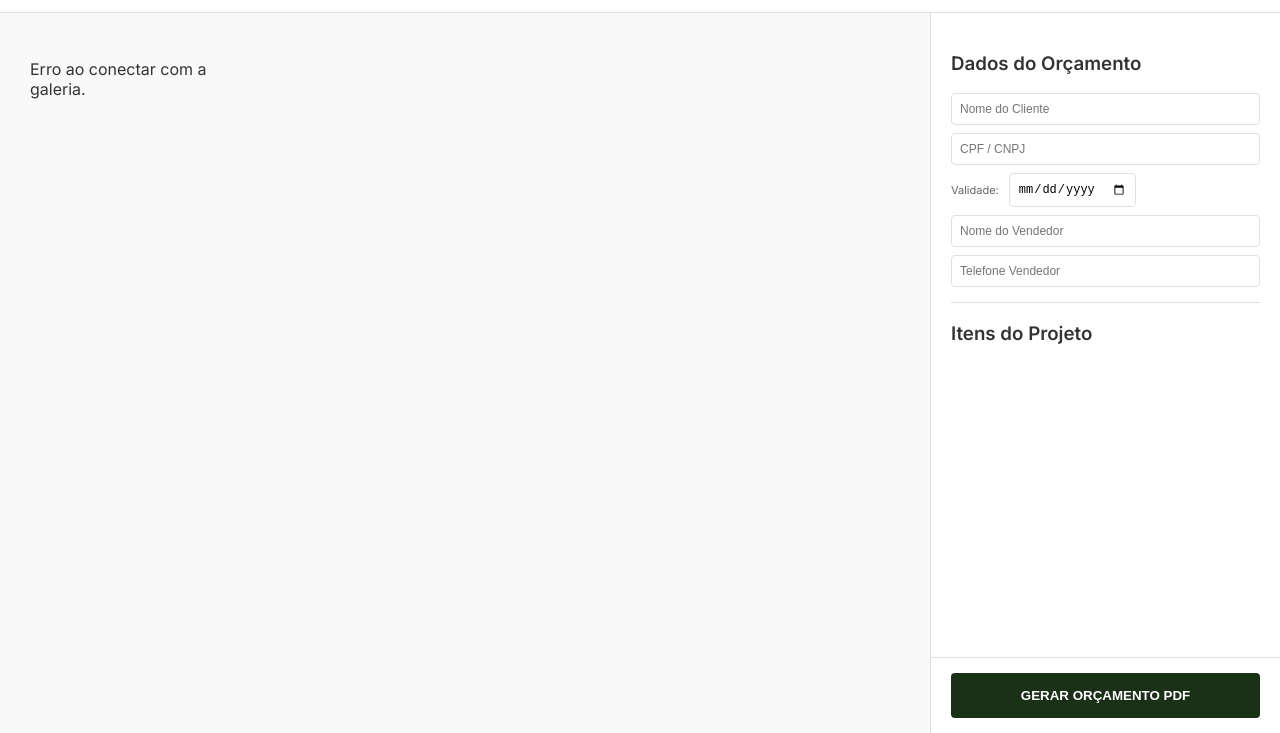
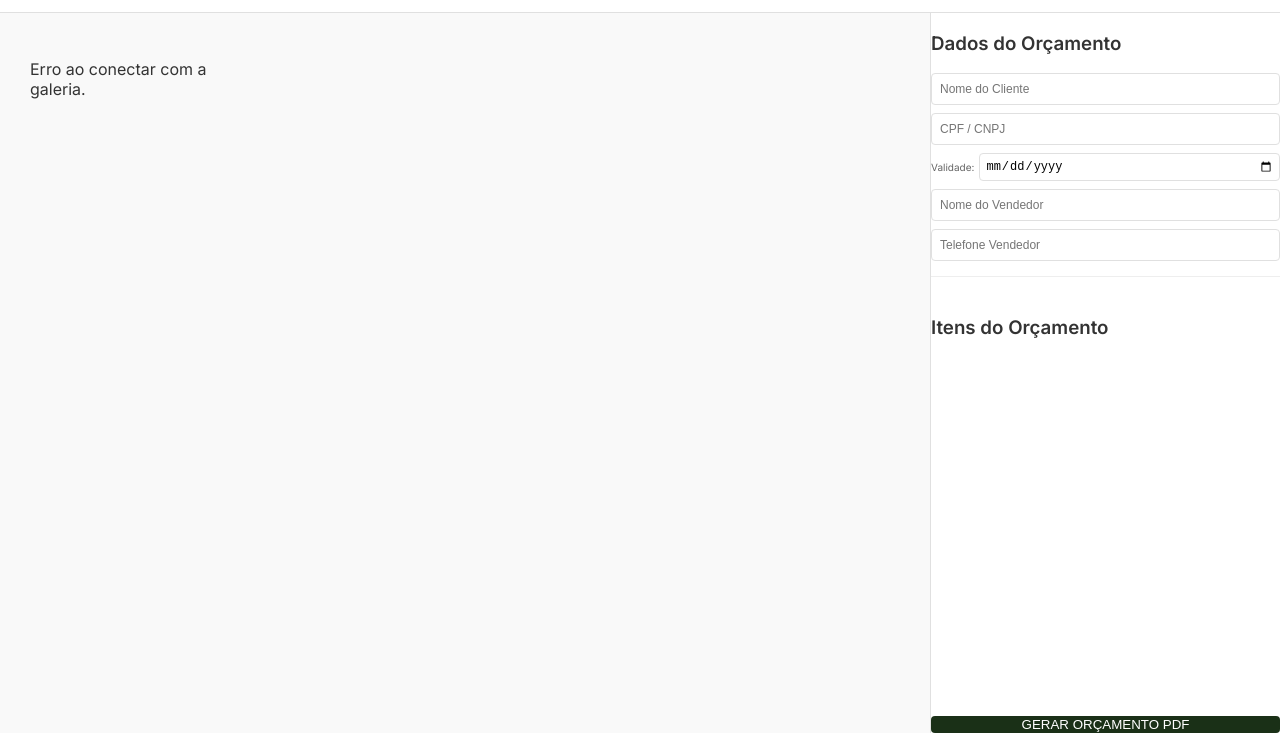
Before and after one commit to jeanmelosonoshow/orcamento-terrazi, a website: page public/index.html in a window 1280 px wide. Shown: the part 67-800 px from the top of the page. Drawn offline with Linux system fonts and the light colour scheme; no server answers.

Commit message:
Update index.html

```diff
--- a/public/index.html
+++ b/public/index.html
@@ -25,25 +25,24 @@
         </section>
 
         <aside class="quote-sidebar">
-            <div class="sidebar-fixed-header">
-                <h3>Dados do Orçamento</h3>
-                <div class="customer-info">
-                    <input type="text" id="custName" placeholder="Nome do Cliente">
-                    <input type="text" id="custDoc" placeholder="CPF / CNPJ">
-                    <div class="validity-container">
-                        <label>Validade:</label>
-                        <input type="date" id="quoteValid">
-                    </div>
-                    <input type="text" id="sellerName" placeholder="Nome do Vendedor">
-                    <input type="text" id="sellerPhone" placeholder="Telefone Vendedor">
+            <h3>Dados do Orçamento</h3>
+            <div class="customer-info" style="display: grid; gap: 8px; margin-bottom: 20px; padding-bottom: 15px; border-bottom: 1px solid #eee;">
+                <input type="text" id="custName" placeholder="Nome do Cliente" style="font-size: 12px; padding: 8px;">
+                <input type="text" id="custDoc" placeholder="CPF / CNPJ" style="font-size: 12px; padding: 8px;">
+                <div style="display:flex; gap:5px; align-items:center;">
+                    <label style="font-size: 10px; color: #666;">Validade:</label>
+                    <input type="date" id="quoteValid" style="font-size: 12px; padding: 5px; flex:1;">
                 </div>
-                <h3>Itens do Projeto</h3>
+                <input type="text" id="sellerName" placeholder="Nome do Vendedor" style="font-size: 12px; padding: 8px;">
+                <input type="text" id="sellerPhone" placeholder="Telefone Vendedor" style="font-size: 12px; padding: 8px;">
             </div>
+
+            <h3>Itens do Orçamento</h3>
 
             <div id="quoteItems" class="quote-items"></div>
 
-            <div class="sidebar-footer">
-                <button id="generatePdfBtn" class="btn-primary" style="width: 100%; padding: 15px; font-weight: bold;">GERAR ORÇAMENTO PDF</button>
+            <div class="quote-footer">
+                <button id="generatePdfBtn" class="btn-primary" style="width: 100%;">GERAR ORÇAMENTO PDF</button>
             </div>
         </aside>
     </main>
```
